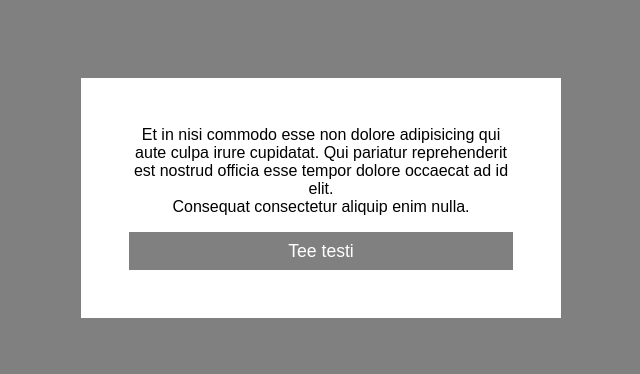
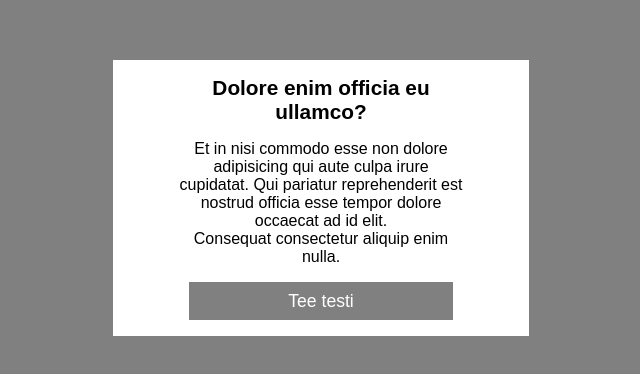
Before and after one commit to mikkom79/Liikuntakoutsaus, a React (Create React App) app in the folder cra/: page / in a window 1280 px wide. Shown: the part 202-576 px from the top of the page, without its empty margins (319-959 px from the left). Built offline with nearby package versions, Linux system fonts and the light colour scheme.

Commit message:
small fixes

```diff
--- a/cra/src/components/PreQuiz.js
+++ b/cra/src/components/PreQuiz.js
@@ -20,13 +20,16 @@ const PreQuiz = ({ setPreDone }) => {
   return (
     <div className="container">
       {!showForm && (
-        <p>
-          Et in nisi commodo esse non dolore adipisicing qui aute culpa irure
-          cupidatat. Qui pariatur reprehenderit est nostrud officia esse tempor
-          dolore occaecat ad id elit.
-          <br />
-          Consequat consectetur aliquip enim nulla.
-        </p>
+        <>
+          <h1>Dolore enim officia eu ullamco?</h1>
+          <p>
+            Et in nisi commodo esse non dolore adipisicing qui aute culpa irure
+            cupidatat. Qui pariatur reprehenderit est nostrud officia esse
+            tempor dolore occaecat ad id elit.
+            <br />
+            Consequat consectetur aliquip enim nulla.
+          </p>
+        </>
       )}
       {!showForm && (
         <button onClick={() => setShowForm(true)}>Tee testi</button>
--- a/cra/src/components/Result.js
+++ b/cra/src/components/Result.js
@@ -1,10 +1,11 @@
 const Result = ({ recommendCoaching, reset }) => {
   return (
     <div className="container">
-      <h1>Tulokset</h1>
+      <h1>Testin tulos</h1>
       {recommendCoaching && (
         <p>
           <strong>Suositellaan koutsausta.</strong>
+          <br />
           <br />
           Enim in veniam ex aliqua ad nostrud labore. Amet eu culpa fugiat
           eiusmod ad eu ex. Sit exercitation dolore excepteur mollit quis magna.
@@ -14,6 +15,7 @@ const Result = ({ recommendCoaching, reset }) => {
       {!recommendCoaching && (
         <p>
           <strong>Koutsausta ei suositella.</strong>
+          <br />
           <br />
           Laboris anim fugiat laboris qui. Nulla ut laborum pariatur est laboris
           est deserunt minim sunt qui occaecat esse cillum qui. Cupidatat dolor
--- a/cra/src/styles/index.css
+++ b/cra/src/styles/index.css
@@ -14,6 +14,11 @@ body {
     overflow-x: hidden;
 }
 
+body * {
+    margin: 0;
+    padding: 0;
+}
+
 body,
 .App {
     display: flex;
@@ -23,8 +28,8 @@ body,
 }
 
 .App {
-    width: clamp(15em, 100vw, 30em);
-    padding: 10%;
+    width: clamp(15em, 100vw, 26em);
+    padding: 1em 5vw;
     background-color: white;
     text-align: center;
 }
@@ -46,9 +51,7 @@ form ol,
     flex-direction: column;
     width: 100%;
     gap: 1em;
-    padding: 0;
-    margin: 0;
-    gap: 1em;
+    text-align: center;
 }
 
 form ul {
@@ -61,7 +64,8 @@ form ol {
 }
 
 li {
-    margin-top: 1em;
+    margin-top: 0.5em;
+    margin-left: 1em;
 }
 
 section {
@@ -82,6 +86,9 @@ h2 {
 
 button,
 a {
+    display: flex;
+    justify-content: center;
+    align-items: center;
     cursor: pointer;
     background-color: grey;
     color: white;
@@ -91,16 +98,17 @@ a {
     border: none;
     font-weight: normal;
     text-decoration: none;
+    width: clamp(5em, 90vw, 15em);
+    align-self: center;
+}
+
+label {
+    margin: 0 1em;
 }
 
 input {
     height: 1.4em;
     width: 1.4em;
-}
-
-p {
-    margin: 0;
-    padding: 0;
 }
 
 .label {
@@ -120,13 +128,14 @@ p {
 
 .card {
     background-color: #dbdbdb;
-    padding: 5%;
+    padding: 1em 2em;
     text-align: left;
     font-size: 0.9rem;
 }
 
 .card h2 {
     font-size: 1rem;
+    margin-bottom: 1em;
 }
 
 label {
@@ -148,7 +157,6 @@ label {
 
 ul.contact {
     list-style: none;
-    align-items: center;
 }
 
 p.modal {
```
